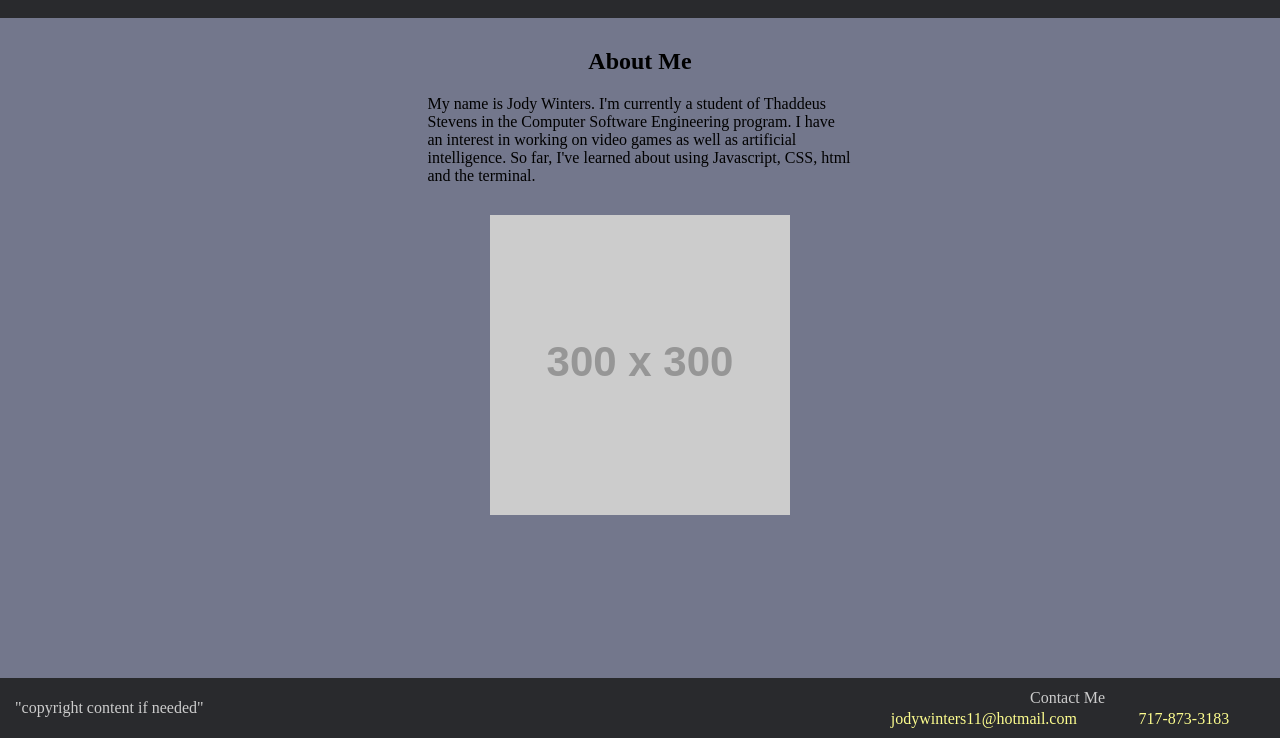
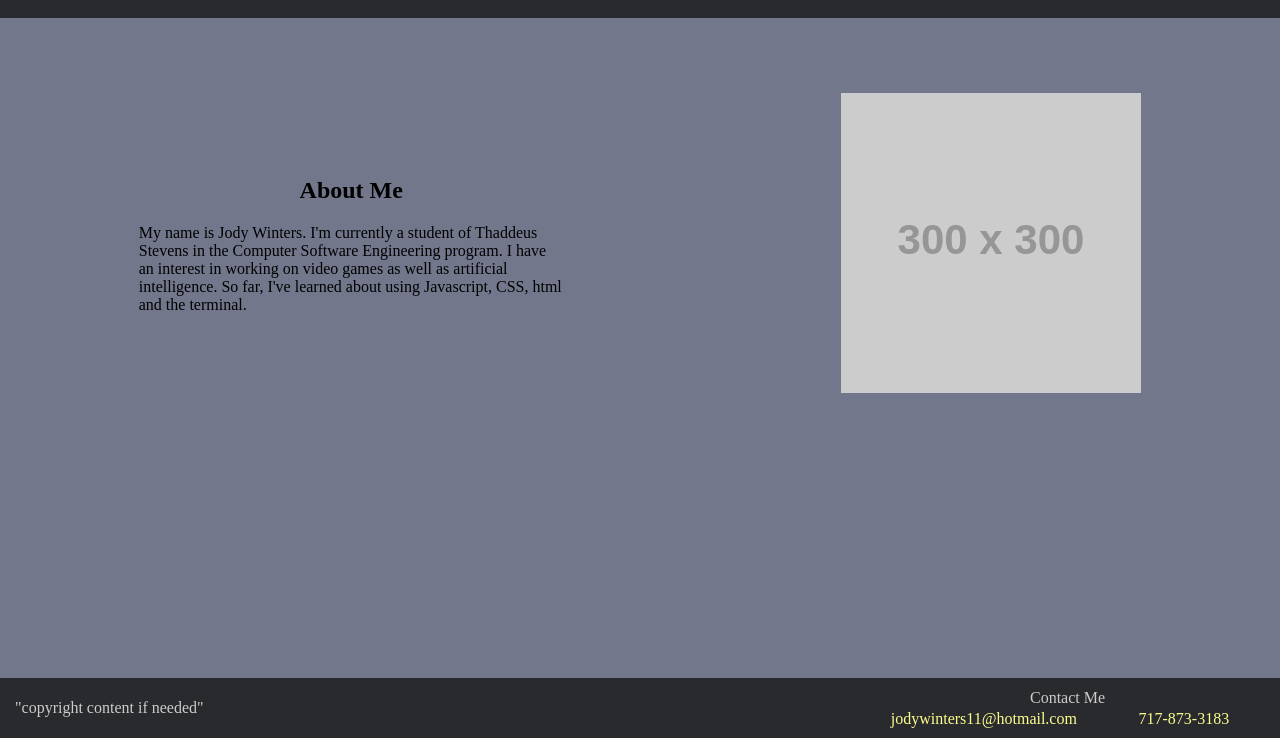
Before and after one commit to JodyWinters/JodyWinters.github.io, a plain HTML site: page index.html in a window 1280 px wide. Shown: the part 62-800 px from the top of the page. Drawn offline with Linux system fonts and the light colour scheme; placeholder pictures from the web are drawn by us.

Commit message:
Reactive design change for homepage

```diff
--- a/homepage.css
+++ b/homepage.css
@@ -26,3 +26,11 @@ article p {
 figure {
   margin-top: 30px;
 }
+
+@media (min-width: 800px) {
+  main {
+    flex-direction: row;
+    justify-content: space-around;
+    margin-top: 45px;
+  }
+}
```
